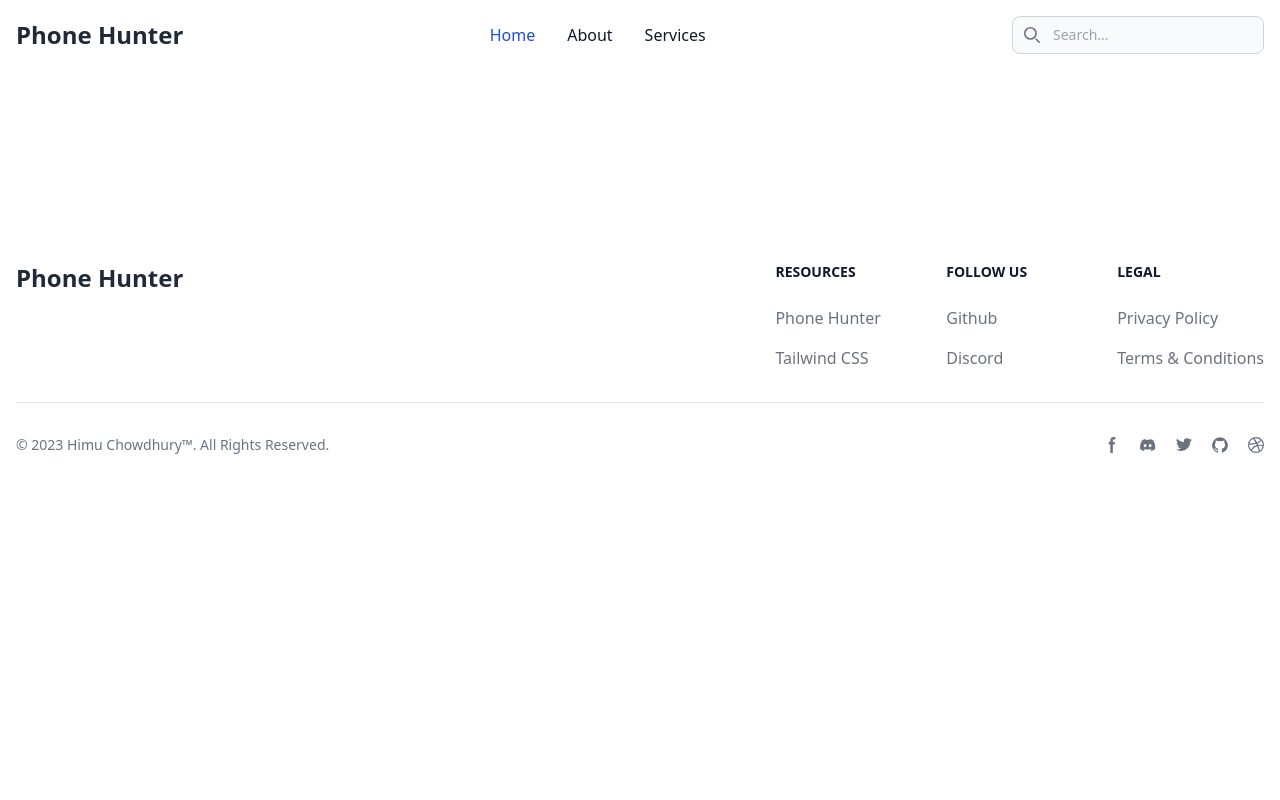
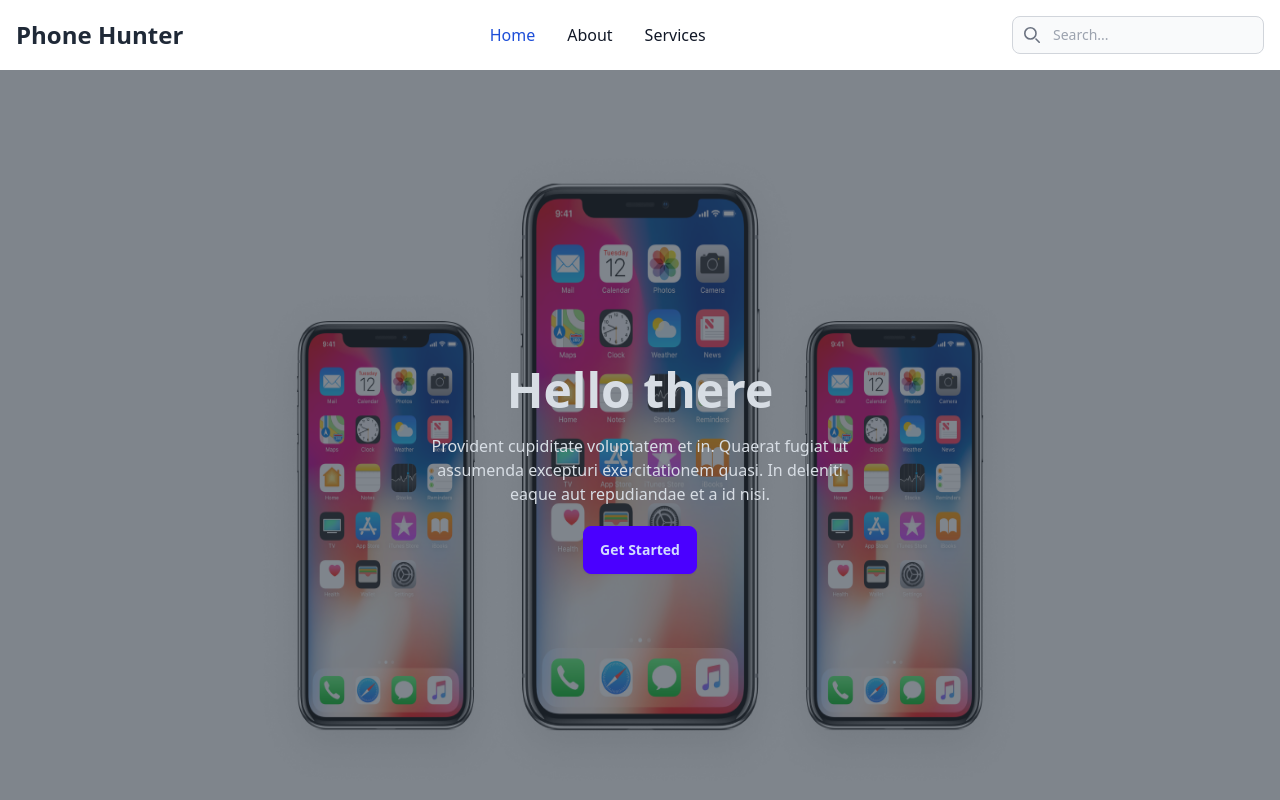
Before and after one commit to himu004/phone-hunter-pro, a plain HTML site: page index.html in a window 1280 px wide. Shown: the top 800 px of the page. Drawn offline with nearby package versions, Linux system fonts and the light colour scheme; no server answers.

Commit message:
Banner Section and Smoth Scrolling Added

```diff
--- a/index.html
+++ b/index.html
@@ -12,7 +12,7 @@
 
 </head>
 
-<body>
+<body class="scroll-smooth">
     <header>
         <nav class="bg-white border-gray-200 dark:bg-gray-900">
             <div class="max-w-screen-xl flex flex-wrap items-center justify-between mx-auto p-4">
@@ -90,9 +90,29 @@
 
     </header>
     <main>
+        <!-- Banner Section -->
+
+        <section>
+            <div class="hero min-h-screen"
+                style="background-image: url(assets/iphone-13.png); background-repeat: no-repeat; background-size: cover; background-position: center; background-attachment: fixed; object-fit: cover; object-position: center; background-size: 60% 80%;">
+                <div class="hero-overlay bg-opacity-60"></div>
+                <div class="hero-content text-neutral-content text-center">
+                    <div class="max-w-md">
+                        <h1 class="mb-5 text-5xl font-bold">Hello there</h1>
+                        <p class="mb-5">
+                            Provident cupiditate voluptatem et in. Quaerat fugiat ut assumenda excepturi exercitationem
+                            quasi. In deleniti eaque aut repudiandae et a id nisi.
+                        </p>
+                        <button id="get-started" class="btn btn-primary">
+                            <a href="#phone-container">Get Started</a>
+                        </button>
+                    </div>
+                </div>
+            </div>
+        </section>
 
         <!-- Product Section -->
-        <section class="container mx-auto py-20">
+        <section class="container mx-auto py-20 scroll-smooth">
             <div id="phone-container" class="grid grid-cols-1 md:grid-cols-2 lg:grid-cols-3 gap-4">
 
             </div>
--- a/js/main.js
+++ b/js/main.js
@@ -1,3 +1,8 @@
+// Scroll Smooth
+document.getElementById('get-started').addEventListener('click', function () {
+    document.getElementById('phone-container').scrollIntoView({ behavior: 'smooth' });
+  });
+
 const loadPhones = async () => {
   const res = await fetch(
     "https://openapi.programming-hero.com/api/phones?search=iphone"
@@ -23,8 +28,7 @@
                     </a>
                     <div class="px-5 pb-5">
                         <a href="#">
-                            <h5 class="text-xl font-semibold tracking-tight text-gray-900 ">Apple Watch
-                                Series 7 GPS, Aluminium Case, Starlight Sport</h5>
+                            <h5 class="text-xl font-semibold tracking-tight text-gray-900 ">${phone.phone_name}</h5>
                         </a>
                         <div class="flex items-center mt-2.5 mb-5">
                             <div class="flex items-center space-x-1 rtl:space-x-reverse">
@@ -60,8 +64,7 @@
                         <div class="flex items-center justify-between">
                             <span class="text-3xl font-bold text-gray-900 ">$599</span>
                             <a href="#"
-                                class="text-white bg-blue-700 hover:bg-blue-800 focus:ring-4 focus:outline-none focus:ring-blue-300 font-medium rounded-lg text-sm px-5 py-2.5 text-center dark:bg-blue-600 dark:hover:bg-blue-700 dark:focus:ring-blue-800">Add
-                                to cart</a>
+                                class="text-white bg-blue-700 hover:bg-blue-800 focus:ring-4 focus:outline-none focus:ring-blue-300 font-medium rounded-lg text-sm px-5 py-2.5 text-center dark:bg-blue-600 dark:hover:bg-blue-700 dark:focus:ring-blue-800">Show Details</a>
                         </div>
                     </div>
         `;
```
Also changed, not shown: assets/iphone-13.png (added), 1 other file.
